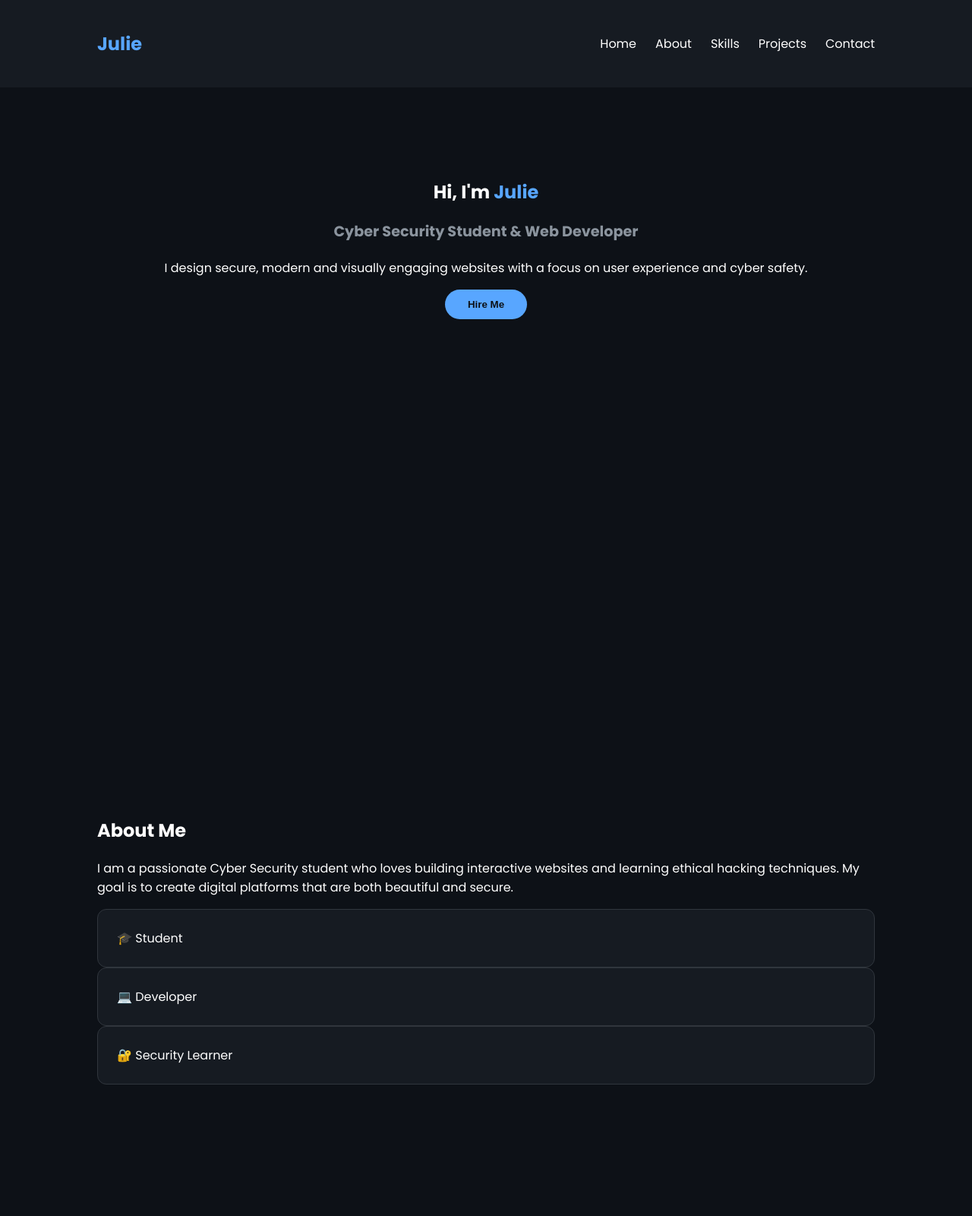
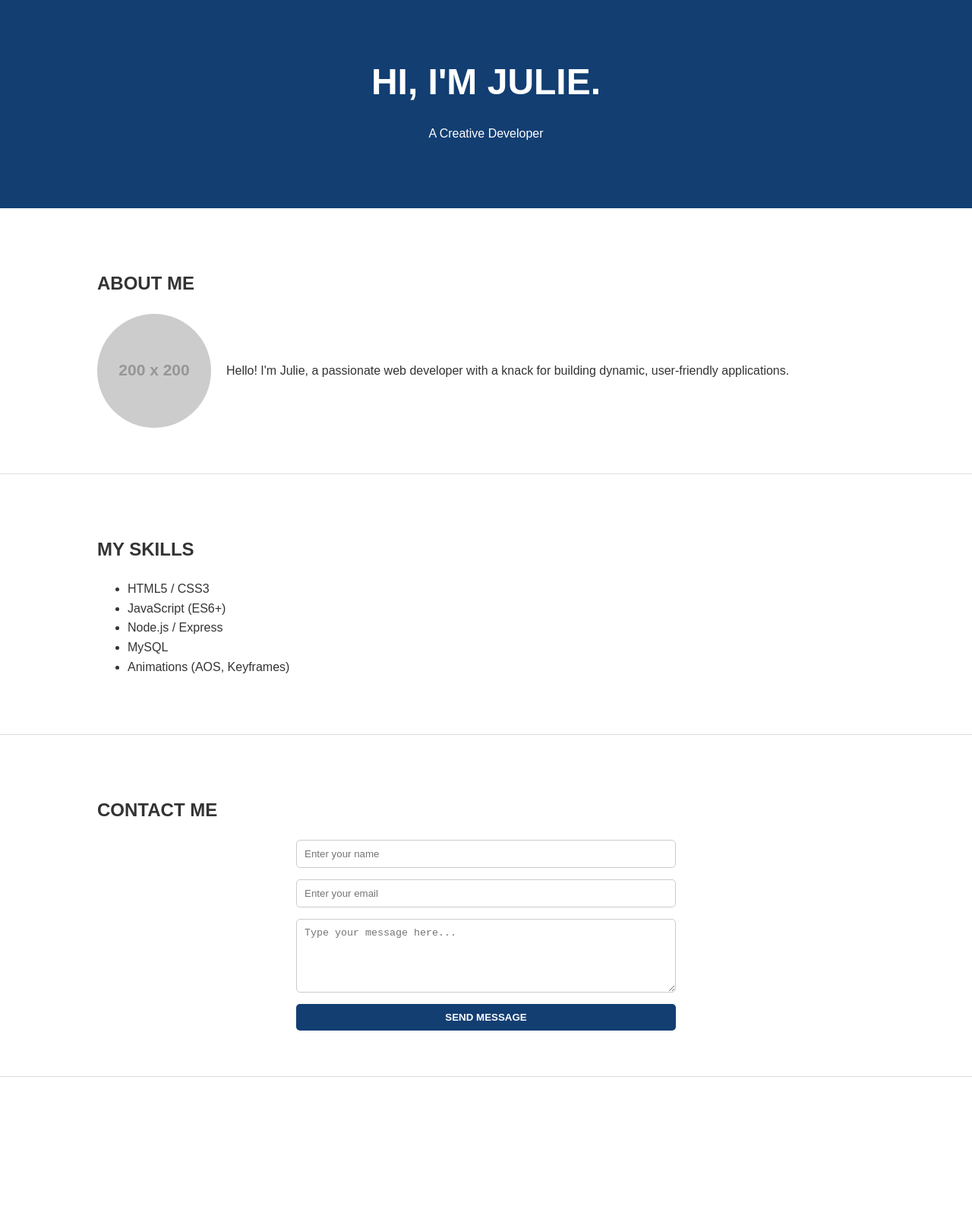
Before and after one commit to 25bcya34-code/Portfolio-Website, a website: page index.html in a window 1280 px wide. Shown: the top 1600 px of the page at 76% size. After the commit the page ends 1417 px from the top, so only its background shows below. Drawn offline with nearby package versions, Linux system fonts and the light colour scheme; placeholder pictures from the web are drawn by us.

Commit message:
Initial commit: Julie's Portfolio with Node.js and MySQL

```diff
--- a/index.html
+++ b/index.html
@@ -2,108 +2,60 @@
 <html lang="en">
 <head>
     <meta charset="UTF-8">
-    <title>Julie | Portfolio</title>
-
-    <!-- Google Font -->
-    <link href="https://fonts.googleapis.com/css2?family=Poppins:wght@300;400;600;700&display=swap" rel="stylesheet">
-
+    <meta name="viewport" content="width=device-width, initial-scale=1.0">
+    <title>Julie - Portfolio</title>
     <link rel="stylesheet" href="style.css">
+    <link href="https://unpkg.com/aos@2.3.1/dist/aos.css" rel="stylesheet">
 </head>
-
 <body>
 
-<!-- NAVBAR -->
-<nav>
-    <h2>Julie</h2>
-    <ul>
-        <li><a href="#home">Home</a></li>
-        <li><a href="#about">About</a></li>
-        <li><a href="#skills">Skills</a></li>
-        <li><a href="#projects">Projects</a></li>
-        <li><a href="#contact">Contact</a></li>
-    </ul>
-</nav>
+    <header>
+        <div class="container">
+            <h1 data-aos="fade-down">HI, I'M JULIE.</h1>
+            <p data-aos="fade-down" data-aos-delay="200">A Creative Developer</p>
+        </div>
+    </header>
 
-<!-- HERO -->
-<section id="home" class="section hero">
-    <h1>Hi, I'm <span>Julie</span></h1>
-    <h3 class="typing"></h3>
-    <p>
-        I design secure, modern and visually engaging websites with a focus on user experience and cyber safety.
-    </p>
+    <section id="about" data-aos="fade-up">
+        <div class="container">
+            <h2>ABOUT ME</h2>
+            <div class="about-content">
+                <img src="https://via.placeholder.com/200" alt="Julie's Picture" class="profile-pic">
+                <p>Hello! I'm Julie, a passionate web developer with a knack for building dynamic, user-friendly applications.</p>
+            </div>
+        </div>
+    </section>
 
-    <button onclick="scrollToContact()">Hire Me</button>
-</section>
+    <section id="skills" data-aos="flip-right">
+        <div class="container">
+            <h2>MY SKILLS</h2>
+            <ul>
+                <li>HTML5 / CSS3</li>
+                <li>JavaScript (ES6+)</li>
+                <li>Node.js / Express</li>
+                <li>MySQL</li>
+                <li>Animations (AOS, Keyframes)</li>
+            </ul>
+        </div>
+    </section>
 
-<!-- ABOUT -->
-<section id="about" class="section">
-    <h2>About Me</h2>
-    <p>
-        I am a passionate Cyber Security student who loves building interactive websites
-        and learning ethical hacking techniques. My goal is to create digital platforms
-        that are both beautiful and secure.
-    </p>
+    <section id="contact" data-aos="zoom-in">
+        <div class="container">
+            <h2>CONTACT ME</h2>
+            <form id="contactForm">
+                <input type="text" name="name" placeholder="Enter your name" required>
+                <input type="email" name="email" placeholder="Enter your email" required>
+                <textarea name="message" placeholder="Type your message here..." rows="5" required></textarea>
+                <button type="submit">SEND MESSAGE</button>
+            </form>
+            <div id="statusMessage" class="status-hidden">Message sent successfully!</div>
+        </div>
+    </section>
 
-    <div class="about-box">
-        <div class="card">🎓 Student</div>
-        <div class="card">💻 Developer</div>
-        <div class="card">🔐 Security Learner</div>
-    </div>
-</section>
-
-<!-- SKILLS -->
-<section id="skills" class="section">
-    <h2>My Skills</h2>
-
-    <div class="grid">
-        <div class="card">HTML</div>
-        <div class="card">CSS</div>
-        <div class="card">JavaScript</div>
-        <div class="card">Node.js</div>
-        <div class="card">Cyber Security</div>
-        <div class="card">UI Design</div>
-    </div>
-</section>
-
-<!-- PROJECTS -->
-<section id="projects" class="section">
-    <h2>Projects</h2>
-
-    <div class="grid">
-        <div class="card">
-            <h3>Portfolio Website</h3>
-            <p>Animated personal website with modern UI.</p>
-        </div>
-
-        <div class="card">
-            <h3>Contact API</h3>
-            <p>Node.js backend for handling user messages.</p>
-        </div>
-
-        <div class="card">
-            <h3>Security Notes</h3>
-            <p>Cyber security learning notes & examples.</p>
-        </div>
-    </div>
-</section>
-
-<!-- CONTACT -->
-<section id="contact" class="section">
-    <h2>Contact Me</h2>
-
-    <form id="contactForm">
-        <input type="text" id="name" placeholder="Your Name" required>
-        <input type="email" id="email" placeholder="Your Email" required>
-        <textarea id="message" placeholder="Your Message" required></textarea>
-
-        <button type="submit" id="submitBtn">Send Message</button>
-    </form>
-</section>
-
-<!-- POPUP -->
-<div id="popup">Message Sent Successfully ✅</div>
-
-<script src="script.js"></script>
-
+    <script src="https://unpkg.com/aos@2.3.1/dist/aos.js"></script>
+    <script>
+        AOS.init(); // Initialize the animation library
+    </script>
+    <script src="script.js"></script>
 </body>
 </html>
--- a/package.json
+++ b/package.json
@@ -12,6 +12,7 @@
   "license": "ISC",
   "type": "commonjs",
   "dependencies": {
+    "body-parser": "^2.2.2",
     "cors": "^2.8.6",
     "express": "^5.2.1",
     "mysql2": "^3.20.0"
--- a/script.js
+++ b/script.js
@@ -1,4 +1,4 @@
-// 1. Reveal Sections on Scroll (Fixes the blank screen issue)
+// 1. Reveal Sections on Scroll
 const observer = new IntersectionObserver((entries) => {
     entries.forEach(entry => {
         if (entry.isIntersecting) {
@@ -17,7 +17,7 @@ const typingElement = document.querySelector(".typing");
 let charIndex = 0;
 
 function typeEffect() {
-    if (charIndex < typingText.length) {
+    if (typingElement && charIndex < typingText.length) {
         typingElement.textContent += typingText.charAt(charIndex);
         charIndex++;
         setTimeout(typeEffect, 80);
@@ -25,13 +25,15 @@ function typeEffect() {
 }
 window.onload = typeEffect;
 
-// 3. Handle Form Submission to MySQL
+// 3. Handle Form Submission to MySQL (The "Step 4" Code)
 const contactForm = document.getElementById("contactForm");
-const popup = document.getElementById("popup");
+const popup = document.getElementById("statusMessage"); // Ensure this ID matches your HTML
 
+if (contactForm) {
     contactForm.addEventListener("submit", async (e) => {
         e.preventDefault();
 
+        // Getting values from the form inputs
         const data = {
             name: document.getElementById("name").value,
             email: document.getElementById("email").value,
@@ -39,22 +41,31 @@ contactForm.addEventListener("submit", async (e) => {
         };
 
         try {
-        const response = await fetch("http://localhost:3000/contact", {
+            // NOTE: Check if your server.js is running on 3000 or 3001!
+            const response = await fetch("http://localhost:3001/api/contact", {
                 method: "POST",
                 headers: { "Content-Type": "application/json" },
                 body: JSON.stringify(data)
             });
 
             const result = await response.json();
-        if (result.message === "Saved ✅") {
-            popup.classList.add("show");
+
+            // Check if server returned success
+            if (result.status === "success") {
+                popup.classList.add("status-visible");
                 contactForm.reset();
-            setTimeout(() => popup.classList.remove("show"), 3000);
+
+                // Hide the "Success" message after 4 seconds
+                setTimeout(() => {
+                    popup.classList.remove("status-visible");
+                }, 4000);
             }
         } catch (err) {
-        alert("Error: Is your server.js running?");
+            console.error("Connection error:", err);
+            alert("Error: Is your server.js running on port 3001?");
         }
     });
+}
 
 function scrollToContact() {
     document.getElementById('contact').scrollIntoView({ behavior: 'smooth' });
--- a/style.css
+++ b/style.css
@@ -1,101 +1,95 @@
 body {
+    font-family: Arial, sans-serif;
+    line-height: 1.6;
     margin: 0;
-    font-family: 'Poppins', sans-serif;
-    background: #0d1117;
-    color: white;
-    scroll-behavior: smooth;
-    overflow-x: hidden;
+    color: #333;
 }
 
-/* NAVBAR */
-nav {
-    display: flex;
-    justify-content: space-between;
-    align-items: center;
-    padding: 20px 10%;
-    background: #161b22;
-    position: sticky;
-    top: 0;
-    z-index: 1000;
+.container {
+    width: 80%;
+    margin: auto;
+    overflow: hidden;
+    padding: 20px;
 }
 
-nav h2 { color: #58a6ff; }
-nav ul { list-style: none; display: flex; gap: 25px; }
-nav a { color: white; text-decoration: none; font-weight: 500; transition: 0.3s; }
-nav a:hover { color: #58a6ff; }
-
-/* SECTIONS (Animation Fix) */
-.section {
-    padding: 100px 10%;
-    min-height: 80vh;
-    opacity: 0;
-    transform: translateY(30px);
-    transition: all 0.8s ease-out;
+header {
+    background: #123e72;
+    color: white;
+    text-align: center;
+    padding: 50px 0;
 }
 
-.section.show {
-    opacity: 1;
-    transform: translateY(0);
+header h1 {
+    margin: 0;
+    font-size: 3rem;
+    animation: slideInDown 1s ease-out; /* Pure CSS Animation example */
 }
 
-/* HERO */
-.hero { text-align: center; }
-.hero h1 span { color: #58a6ff; }
-.typing { height: 30px; color: #8b949e; font-size: 1.2rem; margin-bottom: 20px; }
-
-/* GRID & CARDS */
-.grid {
-    display: grid;
-    grid-template-columns: repeat(auto-fit, minmax(250px, 1fr));
-    gap: 20px;
-    margin-top: 30px;
+/* Define CSS Animation */
+@keyframes slideInDown {
+    from {
+        transform: translateY(-100%);
+        opacity: 0;
+    }
+    to {
+        transform: translateY(0);
+        opacity: 1;
+    }
 }
 
-.card {
-    background: #161b22;
-    padding: 25px;
-    border-radius: 12px;
-    border: 1px solid #30363d;
-    transition: 0.3s;
+section {
+    padding: 40px 0;
 }
 
-.card:hover { transform: translateY(-10px); border-color: #58a6ff; }
-
-/* FORM */
-form { display: flex; flex-direction: column; max-width: 500px; margin: auto; }
-input, textarea {
-    width: 100%;
-    padding: 12px;
-    margin: 10px 0;
-    background: #0d1117;
-    border: 1px solid #30363d;
-    border-radius: 6px;
-    color: white;
+#about, #skills, #contact {
+    border-bottom: 1px solid #ddd;
 }
 
-button {
-    background: #58a6ff;
-    color: #0d1117;
-    border: none;
-    padding: 12px 30px;
-    border-radius: 25px;
-    cursor: pointer;
-    font-weight: 600;
-    align-self: center;
+.about-content {
+    display: flex;
+    align-items: center;
+    gap: 20px;
 }
 
-/* POPUP */
-#popup {
-    position: fixed;
-    bottom: 30px;
-    right: 30px;
-    background: #238636;
-    color: white;
-    padding: 15px 25px;
-    border-radius: 8px;
-    opacity: 0;
-    transition: 0.5s;
-    pointer-events: none;
+.profile-pic {
+    border-radius: 50%;
+    width: 150px;
 }
 
-#popup.show { opacity: 1; }
+#contactForm {
+    display: flex;
+    flex-direction: column;
+    gap: 15px;
+    max-width: 500px;
+    margin: auto;
+}
+
+#contactForm input, #contactForm textarea {
+    padding: 10px;
+    border: 1px solid #ccc;
+    border-radius: 5px;
+}
+
+#contactForm button {
+    background: #123e72;
+    color: white;
+    padding: 10px;
+    border: none;
+    border-radius: 5px;
+    cursor: pointer;
+    font-weight: bold;
+}
+
+.status-hidden {
+    display: none;
+    background: #d4edda;
+    color: #155724;
+    padding: 15px;
+    margin-top: 20px;
+    text-align: center;
+    border-radius: 5px;
+}
+
+.status-visible {
+    display: block;
+}
```
Also changed, not shown: server.js (+40 -21 lines), 1 other file. Lines whose indentation alone changed are shown as unchanged.
